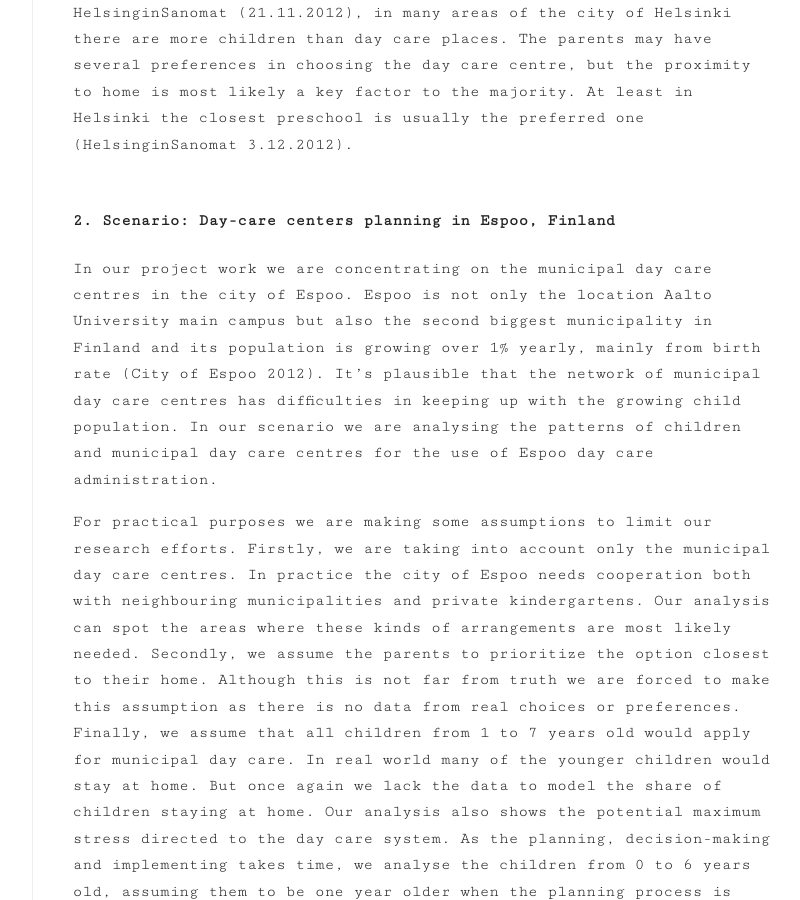
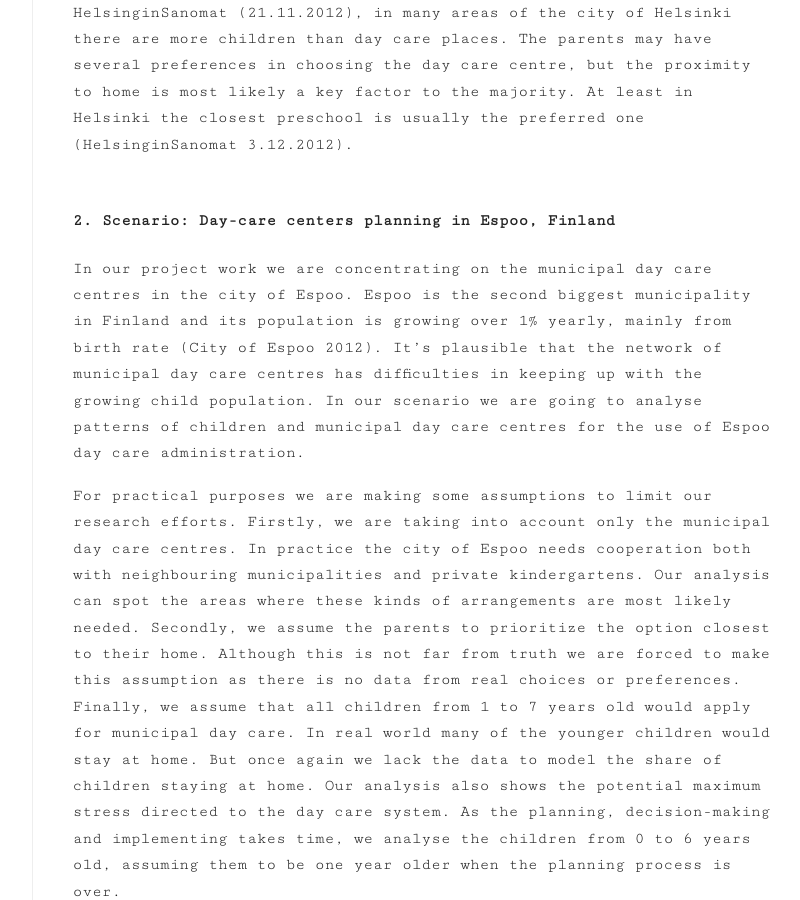
Before and after one commit to crabcanon/crabcanon.github.com, a Jekyll site: the page built from _posts/2013-03-28-arcgis-spatial-statistics-and-network-analysis.md, in a window 1280 px wide and 900 px high, scrolled down 636 px. Shown: the whole window, without its empty margins (301-1101 px from the left). Built offline with Jekyll 4.4.1, drawn with Linux system fonts in a browser that asks for light colours; comment, search, counter and statistics services are not loaded.

Commit message:
Update blog

```diff
--- a/_posts/2013-03-28-arcgis-spatial-statistics-and-network-analysis.md
+++ b/_posts/2013-03-28-arcgis-spatial-statistics-and-network-analysis.md
@@ -14,7 +14,7 @@ Arranging the day care in municipalities and areas with rapid growth of families
 
 ####2. Scenario: Day-care centers planning in Espoo, Finland
 
-In our project work we are concentrating on the municipal day care centres in the city of Espoo. Espoo is not only the location Aalto University main campus but also the second biggest municipality in Finland and its population is growing over 1% yearly, mainly from birth rate (City of Espoo 2012). It’s plausible that the network of municipal day care centres has difficulties in keeping up with the growing child population. In our scenario we are analysing the patterns of children and municipal day care centres for the use of Espoo day care administration.
+In our project work we are concentrating on the municipal day care centres in the city of Espoo. Espoo is the second biggest municipality in Finland and its population is growing over 1% yearly, mainly from birth rate (City of Espoo 2012). It’s plausible that the network of municipal day care centres has difficulties in keeping up with the growing child population. In our scenario we are going to analyse patterns of children and municipal day care centres for the use of Espoo day care administration.
 
 For practical purposes we are making some assumptions to limit our research efforts. Firstly, we are taking into account only the municipal day care centres. In practice the city of Espoo needs cooperation both with neighbouring municipalities and private kindergartens. Our analysis can spot the areas where these kinds of arrangements are most likely needed. Secondly, we assume the parents to prioritize the option closest to their home. Although this is not far from truth we are forced to make this assumption as there is no data from real choices or preferences. Finally, we assume that all children from 1 to 7 years old would apply for municipal day care. In real world many of the younger children would stay at home. But once again we lack the data to model the share of children staying at home. Our analysis also shows the potential maximum stress directed to the day care system. As the planning, decision-making and implementing takes time, we analyse the children from 0 to 6 years old, assuming them to be one year older when the planning process is over.
 
```
